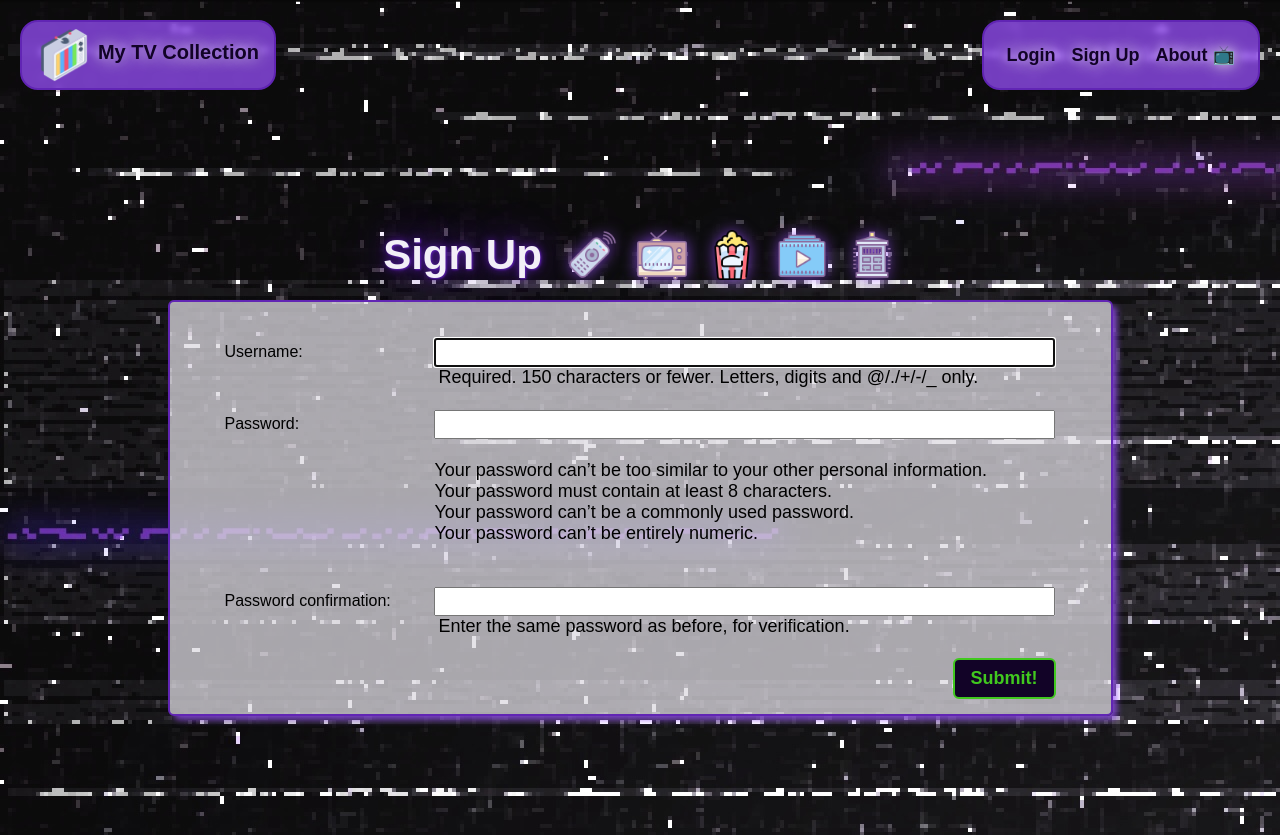
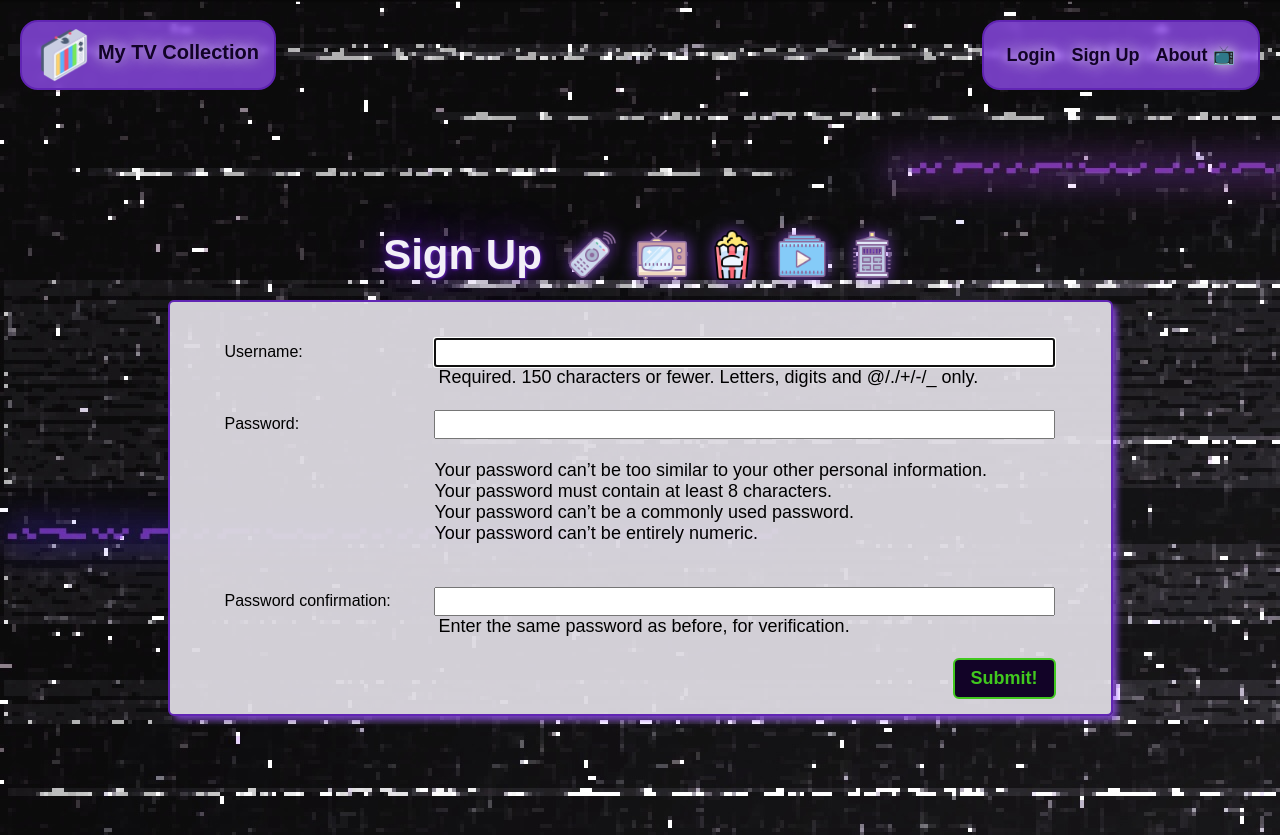
Before and after one commit to natnichols/tv-collector, a Django app: page /accounts/signup/ in a window 1280 px wide. Run offline with Django 4.2, Linux system fonts and the light colour scheme; some web fonts are replaced.

Commit message:
adjust form-container bg color to match cards

```diff
--- a/main_app/static/css/form.css
+++ b/main_app/static/css/form.css
@@ -2,7 +2,7 @@
   display: flex;
   flex-direction: column;
   width: 75%;
-  background-color: rgb(221, 218, 225, .75);
+  background-color: var(--card-bg-color);
   padding: 15px;
   border: var(--borders);
   box-shadow: var(--card-box-shadow);
```
